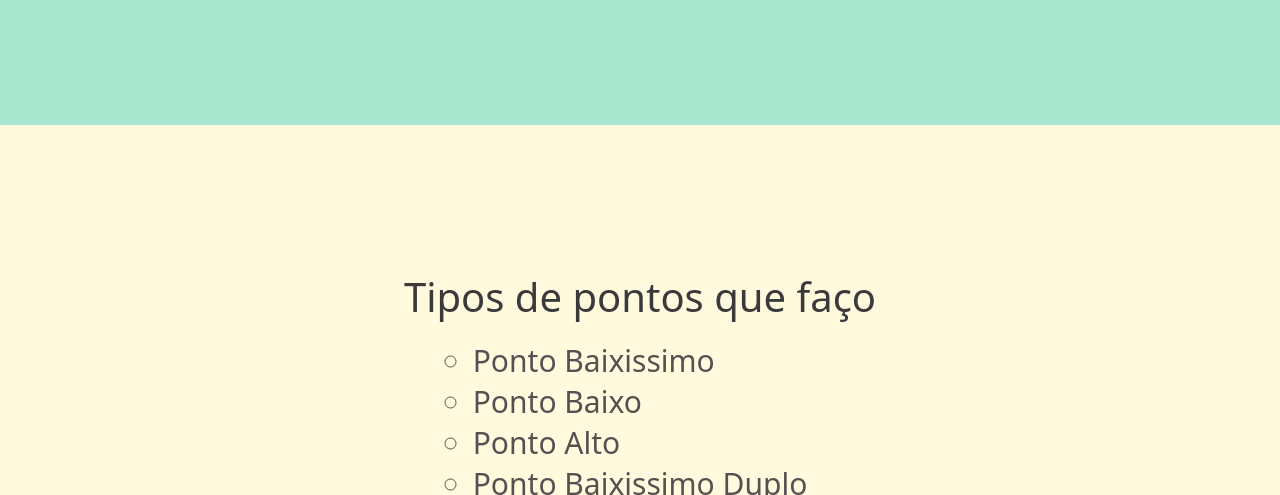
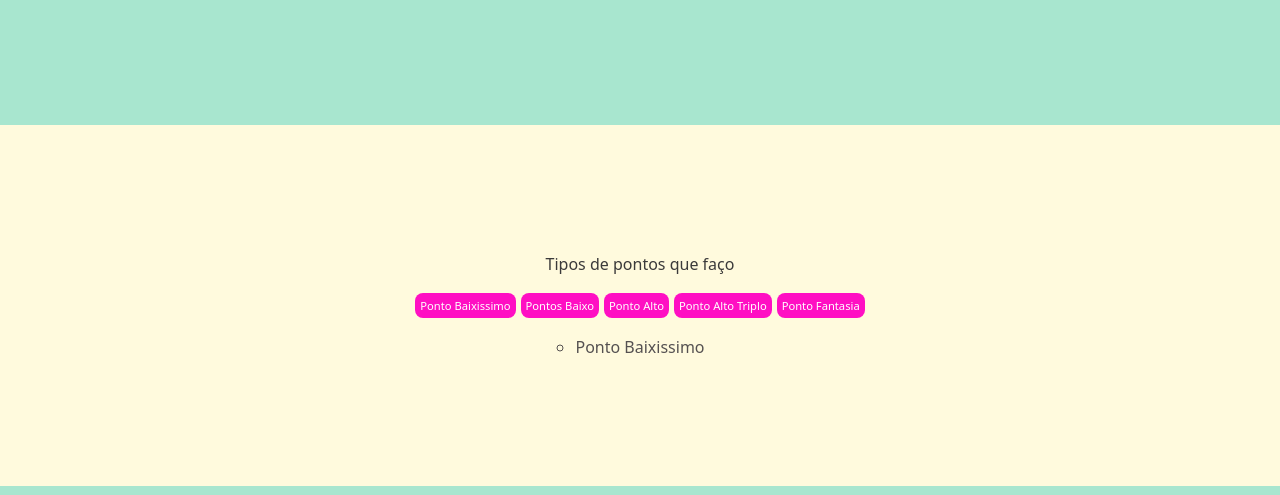
Before and after one commit to Carlosccardoso/Landing-Page-DonaNara, a plain HTML site: page About/About.html in a window 1280 px wide. Shown: the part 1286-1781 px from the top of the page. Drawn offline with Linux system fonts and the light colour scheme.

Commit message:
update_desafio

```diff
--- a/About/About.html
+++ b/About/About.html
@@ -43,16 +43,17 @@
         </div>
     </div>
     <div class="segunda-box">
-        <div>
             <span>Tipos de pontos que faço</span>
+            <div class="botao">
+                <button onclick="tradPonto(0)">Ponto Baixissimo</button>
+                <button onclick="tradPonto(1)">Pontos Baixo</button>
+                <button onclick="tradPonto(2)">Ponto Alto</button>
+                <button onclick="tradPonto(3)">Ponto Alto Triplo</button>
+                <button onclick="tradPonto(4)">Ponto Fantasia</button>
+            </div>
             <ul>
-                <li>Ponto Baixissimo</li>
-                <li>Ponto Baixo</li>
-                <li>Ponto Alto</li>
-                <li>Ponto Baixissimo Duplo</li>
-                <li>Ponto Fantasia</li>
+                <li id="pontos">Ponto Baixissimo</li>
             </ul>
-        </div>
     </div>
     <footer>
         <div>
--- a/About/style.css
+++ b/About/style.css
@@ -109,26 +109,38 @@ img {
 .segunda-box {
     background-color: var(--corfraca);
     display: flex;
-    justify-content: space-around;
+    align-items: center;
     padding: 10%;
     color: var(--cormaisforte);
     max-width: 100%;
+    flex-direction: column;
 }
 
-.segunda-box div {
+
+.botao {
     display: flex;
-    flex-direction: column;
-    align-items: center;
-    margin: 1em;
+    flex-direction: row;
+    padding: 8px;
+    gap: 5px;
+    margin: 10px;
+}
+
+.botao button {
+    border-radius: 8px;
+    padding: 5px;
+    background-color: #ff0fc3;
+    color:white;
+    font-size: 70%;
+}.botao button:hover {
+    background-color: #A8E6CF;
 }
 
 .segunda-box div ul {
     margin: 1em;
 }
 
-.segunda-box div ul li {
+.segunda-box  ul li {
     list-style-type: circle;
-    font-size: 30px;
     color: rgb(85, 81, 81);
 }
 
--- a/Gallery/style.css
+++ b/Gallery/style.css
@@ -233,7 +233,5 @@ footer div ul li a img {
         max-width: 250px;
     }
 
-    .swiper {
 
-    }
 }
--- a/script.js
+++ b/script.js
@@ -69,3 +69,47 @@ function Trocarcor() {
 function sair() {
     localStorage.setItem("loggedIn", "false");
 }
+
+
+const pontos = [
+    {
+        "pontos_de_croche": [
+            "Ponto Baixissimo",
+            "Ponto Baixo",
+            "Ponto Alto",
+            "Ponto Baixissimo Duplo",
+            "Ponto Fantasia"
+        ]
+    }
+];
+// caso nao conseguisse
+function Ponto(id) {
+    const pag = document.querySelector("#pontos");
+    const Pontos = pontos[0].pontos_de_croche;
+
+    if (id >= 0 && id < Pontos.length) {
+        pag.innerHTML = Pontos[id];
+    } else {
+        console.error('Índice fora dos limites do array');
+    }
+}
+
+function tradPonto(id) {
+    const pag = document.querySelector("#pontos");
+    let url = "/pontos.json";
+    const xmlHttp = new XMLHttpRequest();
+    xmlHttp.open('GET', url, true);
+
+    xmlHttp.onreadystatechange = function () {
+        if (xmlHttp.readyState === 4 && xmlHttp.status === 200) {
+            let response = JSON.parse(xmlHttp.responseText);
+            if (response && response.pontos_de_croche && response.pontos_de_croche.length > id) {
+                pag.innerHTML = response.pontos_de_croche[id];
+            } else {
+                console.error('Índice inválido ou dados ausentes.');
+            }
+        }
+    };
+
+    xmlHttp.send();
+}
```
Also changed, not shown: index.html (+0 -1 lines), pontos.json (added, +9 -0 lines).
